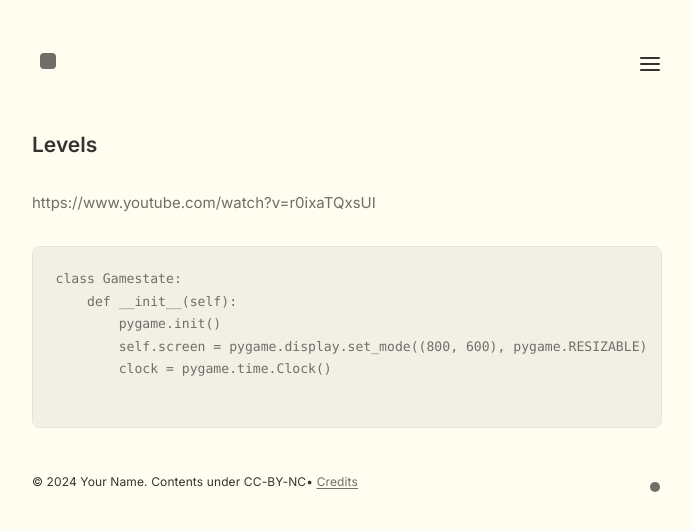
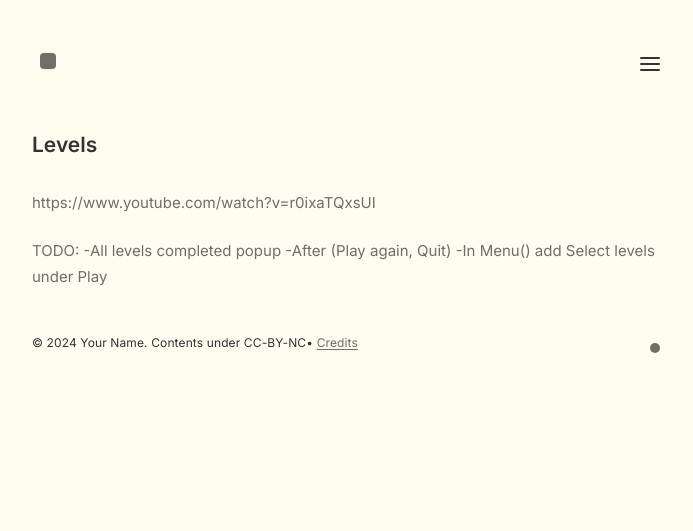
Before and after one commit to pydim-byte/pydim-byte.github.io, a Jekyll site: the page built from _notes/Mush/Levels.md, in a window 1280 px wide. Shown: the top 531 px of the page, without its empty margins (293-986 px from the left). Built offline with Jekyll 4.4.1, drawn with Linux system fonts in a browser that asks for light colours.

Commit message:
Update Levels.md

````diff
--- a/_notes/Mush/Levels.md
+++ b/_notes/Mush/Levels.md
@@ -5,11 +5,7 @@ feed: show
 ---
 https://www.youtube.com/watch?v=r0ixaTQxsUI
 
-```
-class Gamestate:
-    def __init__(self):
-        pygame.init()
-        self.screen = pygame.display.set_mode((800, 600), pygame.RESIZABLE)
-        clock = pygame.time.Clock()
-
-```
+TODO:
+-All levels completed popup
+-After (Play again, Quit)
+-In Menu() add Select levels under Play
````
